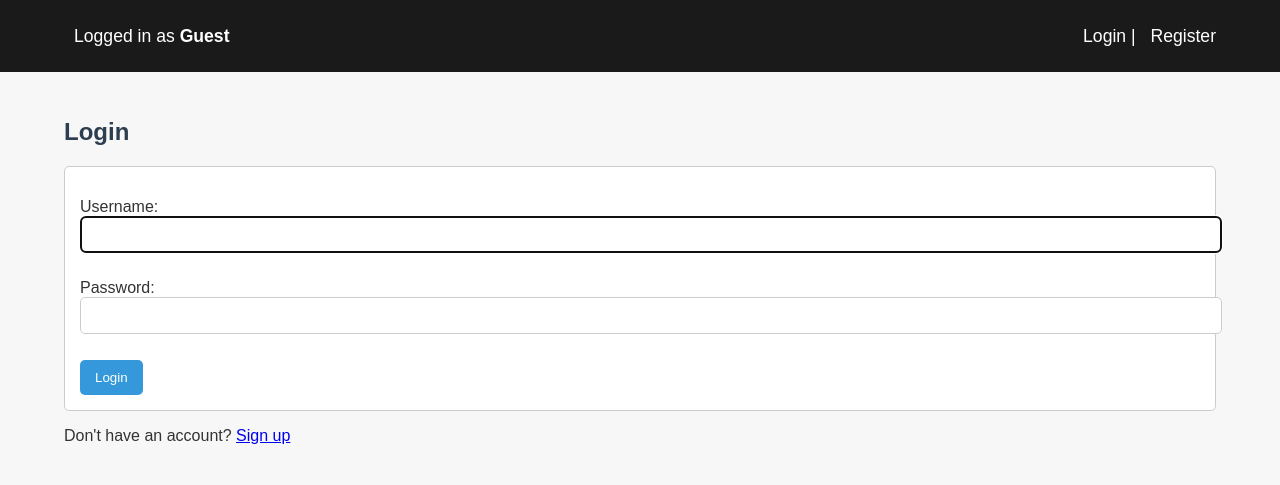
After one commit to jean0t/pyforum, a Django app: page /accounts/login/ in a window 1280 px wide. The commit adds this page. Shown: the top 485 px of the page. Run offline with Django 5.2, Linux system fonts and the light colour scheme.

Commit message:
feat: login/register/logout completed; templates completed

```diff
--- /dev/null
+++ b/forum_project/forum/static/css/style.css
@@ -0,0 +1,94 @@
+/* forum/static/css/style.css */
+
+/* General styles */
+body {
+    font-family: Arial, sans-serif;
+    background-color: #f7f7f7;
+    color: #333;
+    margin: 0;
+    padding: 0;
+}
+
+/* Navbar styles */
+nav {
+    display: flex;
+    justify-content: space-between;
+    padding: 2% 5%;
+    background-color: #1a1a1a;;
+    color: #fff;
+}
+
+nav a {
+    color: #fff;
+    text-decoration: none;
+    margin-left: 10px;
+}
+
+nav a:hover {
+    text-decoration: underline;
+}
+
+nav div {
+    font-size: 1.1em;
+}
+
+/* Content area */
+.container {
+    width: 90%;
+    margin: 0 auto;
+    padding: 2%;
+}
+
+h1, h2 {
+    color: #2C3E50;
+}
+
+/* Topic styling */
+.topic {
+    background-color: #ecf0f1;
+    margin-bottom: 10px;
+    padding: 20px;
+    border-radius: 5px;
+}
+
+.topic:hover {
+    background-color: #bdc3c7;
+}
+
+/* Replies styling */
+.reply {
+    background-color: #d5dbdb;
+    margin-top: 10px;
+    padding: 15px;
+    border-radius: 5px;
+}
+
+/* Form styles */
+form {
+    margin-top: 20px;
+    padding: 15px;
+    background-color: #ffffff;
+    border: 1px solid #ccc;
+    border-radius: 5px;
+}
+
+form input, form textarea {
+    width: 100%;
+    padding: 10px;
+    margin-bottom: 10px;
+    border-radius: 5px;
+    border: 1px solid #ccc;
+}
+
+form button {
+    padding: 10px 15px;
+    background-color: #3498db;
+    color: white;
+    border: none;
+    border-radius: 5px;
+    cursor: pointer;
+}
+
+form button:hover {
+    background-color: #2980b9;
+}
--- /dev/null
+++ b/forum_project/forum/templates/forum/base.html
@@ -0,0 +1,42 @@
+<!-- forum/templates/forum/base.html -->
+{% load static %}
+<!DOCTYPE html>
+<html lang="en">
+<head>
+    <meta charset="UTF-8">
+    <title>Forum</title>
+    <link rel="stylesheet" href="{% static 'css/style.css' %}">
+</head>
+<body>
+
+    <nav style="display: flex; justify-content: space-between; padding: 2% 5%; background-color: #1a1a1a;">
+        <!-- Left side: username or Guest -->
+        <div style="width: 50%;">
+            <a href={% url 'topic_list' %}>
+            {% if request.user.is_authenticated %}
+                Logged in as <strong>{{ request.user.username }}</strong>
+            {% else %}
+                Logged in as <strong>Guest</strong>
+            {% endif %}
+            </a>
+        </div>
+
+        <!-- Right side: links -->
+        <div style="width: 50%; text-align: right;">
+            {% if request.user.is_authenticated %}
+                <a href="{% url 'custom_logout' %}">Logout</a> |
+                <a href="{% url 'create_topic' %}">New Topic</a>
+            {% else %}
+                <a href="{% url 'login' %}">Login</a> |
+                <a href="{% url 'signup' %}">Register</a>
+            {% endif %}
+        </div>
+    </nav>
+
+    <div style="width: 90%; margin: 0 auto; padding: 2%;">
+        {% block content %}
+        {% endblock %}
+    </div>
+
+</body>
+</html>
--- /dev/null
+++ b/forum_project/forum/templates/registration/login.html
@@ -0,0 +1,12 @@
+<!-- forum/templates/registration/login.html -->
+{% extends "forum/base.html" %}
+
+{% block content %}
+  <h2>Login</h2>
+  <form method="post">
+    {% csrf_token %}
+    {{ form.as_p }}
+    <button type="submit">Login</button>
+  </form>
+  <p>Don't have an account? <a href="{% url 'signup' %}">Sign up</a></p>
+{% endblock %}
--- a/forum_project/forum/urls.py
+++ b/forum_project/forum/urls.py
@@ -4,5 +4,9 @@ from . import views
 urlpatterns = [
     path("", views.topic_list, name="topic_list"),
     path("topic/<int:topic_id>", views.topic_detail, name="topic_detail"),
-    path("signup", views.signup, name="signup"),
+
+    path("accounts/signup", views.signup, name="signup"),
+    path("logout", views.custom_logout, name="custom_logout"),
+
+    path("create-topic", views.create_topic, name="create_topic"),
 ]
```
Also changed, not shown: forum_project/forum/forms.py (+11 -1 lines), forum_project/forum/templates/forum/create_topic.html (added, +13 -0 lines), forum_project/forum/templates/forum/signup.html (+8 -7 lines), forum_project/forum/templates/forum/topic_detail.html (+38 -16 lines), forum_project/forum/templates/forum/topic_list.html (+16 -21 lines), forum_project/forum/templates/registration/logout.html (added, +7 -0 lines), forum_project/forum/views.py (+26 -4 lines), forum_project/forum_project/settings.py (+4 -3 lines).
